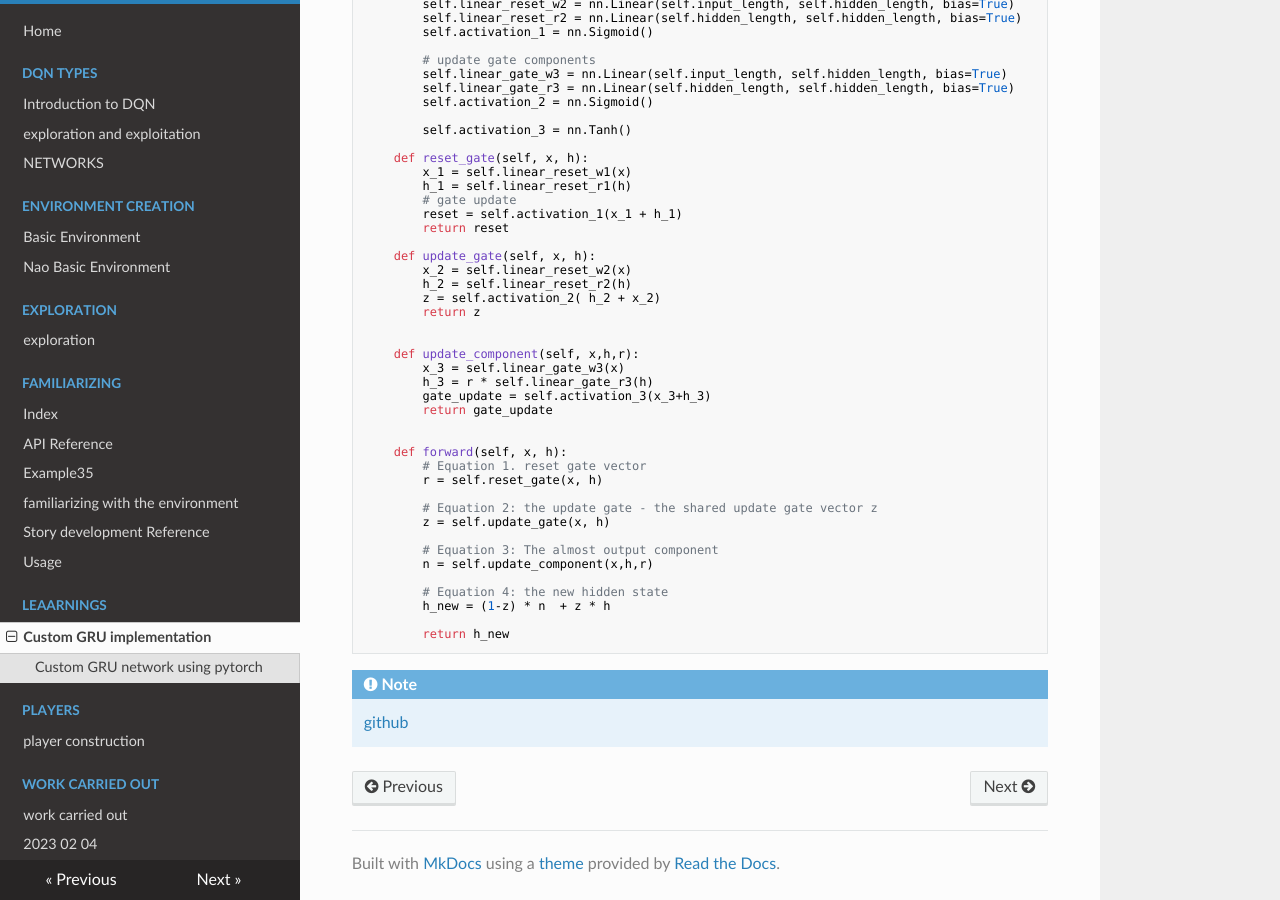
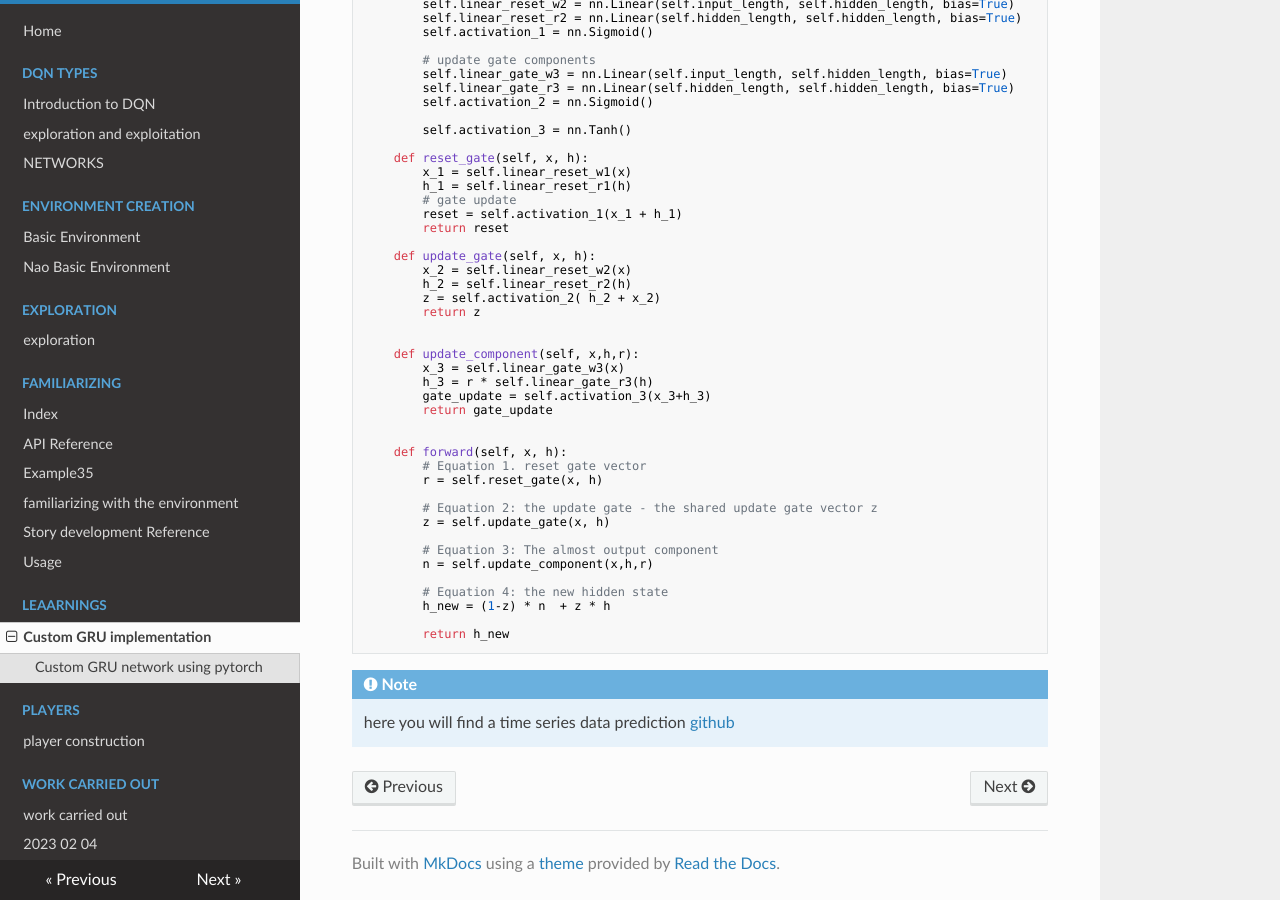
Before and after one commit to hasithz/Nao_doc, an MkDocs documentation site: the page built from docs/leaarnings/GRU_learning.md, in a window 1280 px wide and 900 px high, scrolled down 1719 px. Built offline with MkDocs 1.6.1, drawn with Linux system fonts in a browser that asks for light colours; nearby versions of some CDN libraries.

Commit message:
GRU learning

````diff
--- a/docs/leaarnings/GRU_learning.md
+++ b/docs/leaarnings/GRU_learning.md
@@ -124,5 +124,5 @@ class GRU_cell_AI_SUMMER(torch.nn.Module):
 ```
 
 !!! note
-    [github](https://github.com/The-AI-Summer/RNN_tutorial/blob/master/notebooks/custom_LSTM_RNN_AI_summer_experiment.ipynb)
+    here you will find a time series data prediction [github](https://github.com/The-AI-Summer/RNN_tutorial/blob/master/notebooks/custom_LSTM_RNN_AI_summer_experiment.ipynb)
     <!-- https://github.com/The-AI-Summer/RNN_tutorial/blob/master/notebooks/custom_LSTM_RNN_AI_summer_experiment.ipynb -->
````
